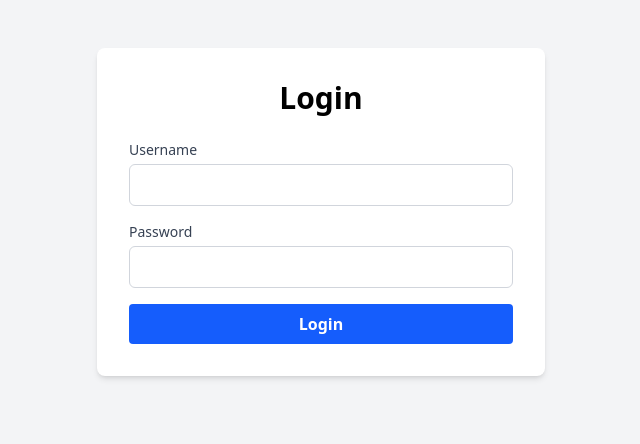
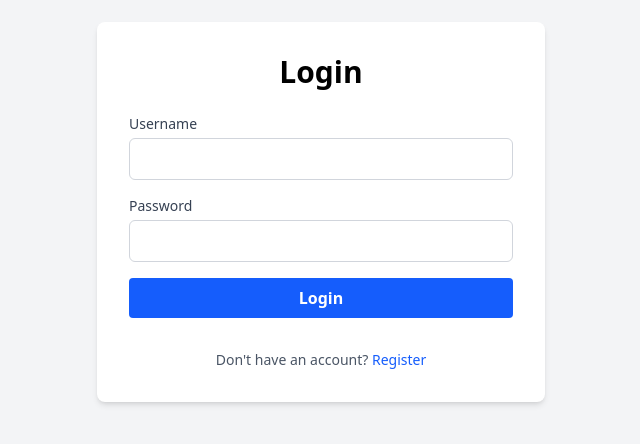
Before and after one commit to koslinj/vidcrop-frontend, a React (Vite) app: page /login in a window 1280 px wide. Shown: the part 188-632 px from the top of the page, without its empty margins (319-959 px from the left). Built offline with nearby package versions, Linux system fonts and the light colour scheme.

Commit message:
init register page

```diff
--- a/src/App.tsx
+++ b/src/App.tsx
@@ -4,12 +4,14 @@ import Home from './pages/Home'
 import Login from './pages/Login'
 import Download from './pages/Download'
 import NotFound from './pages/NotFound'
+import Register from './pages/Register'
 
 function App() {
   return (
     <Router>
       <Routes>
         <Route path="/login" element={<Login />} />
+        <Route path="/register" element={<Register />} />
         <Route
           path="/"
           element={
--- a/src/pages/Login.tsx
+++ b/src/pages/Login.tsx
@@ -1,5 +1,5 @@
 import axios from 'axios'
-import { useNavigate } from 'react-router-dom'
+import { useNavigate, Link } from 'react-router-dom'
 import { useState } from 'react'
 
 export default function Login() {
@@ -64,6 +64,13 @@ export default function Login() {
           {message && (
             <p className="text-red-600 text-sm text-center mt-2">{message}</p>
           )}
+
+          <p className="text-sm text-center text-gray-600 mt-4">
+            Don't have an account?{' '}
+            <Link to="/register" className="text-blue-600 hover:underline">
+              Register
+            </Link>
+          </p>
         </form>
       </div>
     </div>
--- /dev/null
+++ b/src/pages/Register.tsx
@@ -0,0 +1,11 @@
+
+export default function Register() {
+
+  return (
+    <div className="min-h-screen flex items-center justify-center bg-gray-100">
+      <div className="bg-white p-8 rounded-lg shadow-md w-full max-w-md">
+        <h1 className="text-3xl font-bold mb-6 text-center">Register</h1>
+      </div>
+    </div>
+  )
+}
```
